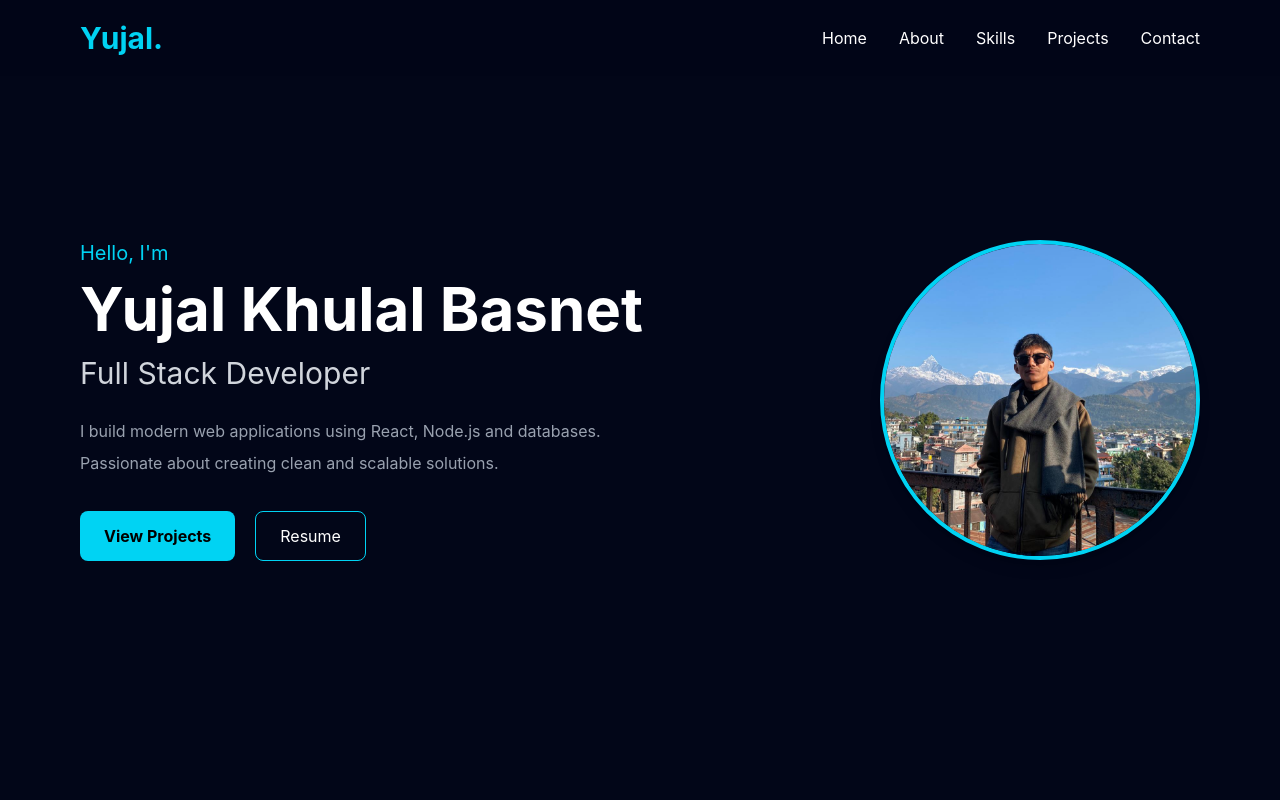
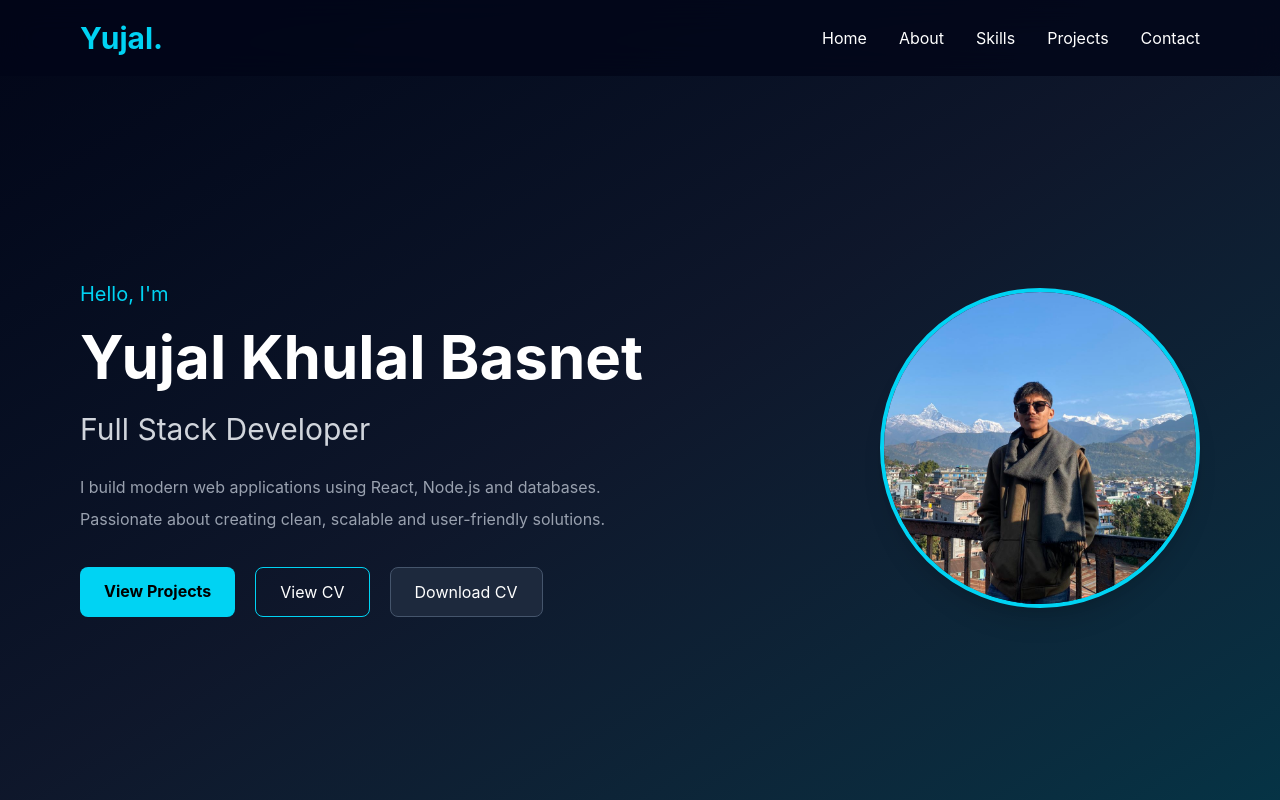
Before and after one commit to YujalBasnet/My-Portfolio, a React (Vite) app in the folder frontend/: page / in a window 1280 px wide. Shown: the top 800 px of the page. Built offline with nearby package versions, Linux system fonts and the light colour scheme.

Commit message:
Implementation Of CV view and CV download

```diff
--- a/frontend/src/components/Hero.jsx
+++ b/frontend/src/components/Hero.jsx
@@ -6,6 +6,7 @@ function Hero(){
 
 return(
 
+
 <section
 
 id="home"
@@ -13,11 +14,18 @@ id="home"
 className="
 min-h-screen
 flex
+flex-col
+md:flex-row
 items-center
 justify-between
+gap-10
 px-10
 md:px-20
-bg-slate-950
+pt-24
+bg-gradient-to-br
+from-slate-950
+via-slate-900
+to-cyan-950
 text-white
 "
 
@@ -27,11 +35,13 @@ text-white
 
 <motion.div
 
+
 initial={{opacity:0,x:-80}}
 
 animate={{opacity:1,x:0}}
 
 transition={{duration:1}}
+
 
 className="max-w-xl"
 
@@ -50,26 +60,40 @@ Hello, I'm
 </p>
 
 
+
+
 <h1 className="
-text-6xl
+text-5xl
+md:text-6xl
 font-bold
+leading-tight
 ">
 
+
 Yujal Khulal Basnet
+
 
 </h1>
 
 
 
+
+
 <h2 className="
-text-3xl
+text-2xl
+md:text-3xl
 mt-4
 text-gray-300
 ">
 
+
 Full Stack Developer
 
+
 </h2>
+
+
+
 
 
 
@@ -79,67 +103,181 @@ text-gray-400
 leading-8
 ">
 
+
 I build modern web applications using React,
-Node.js and databases. Passionate about
-creating clean and scalable solutions.
+Node.js and databases. Passionate about creating
+clean, scalable and user-friendly solutions.
+
 
 </p>
 
 
 
-<div className="mt-8 flex gap-5">
 
 
-<button
+
+
+<div className="
+mt-8
+flex
+flex-wrap
+gap-5
+">
+
+
+
+
+
+
+<a
+
+
+href="#projects"
+
 
 className="
+
 bg-cyan-400
+
 text-black
+
 px-6
+
 py-3
+
 rounded-lg
+
 font-bold
+
 hover:scale-105
+
 transition
+
 "
+
 
 >
 
+
 View Projects
 
-</button>
+
+</a>
 
 
 
-<button
+
+
+
+
+
+<a
+
+
+href="/Yujal_CV.pdf"
+
+
+target="_blank"
+
 
 className="
+
 border
+
 border-cyan-400
+
 px-6
+
 py-3
+
 rounded-lg
+
 hover:bg-cyan-400
+
 hover:text-black
+
 transition
+
 "
+
 
 >
 
-Resume
 
-</button>
+View CV
+
+
+</a>
+
+
+
+
+
+
+
+
+
+<a
+
+
+href="/Yujal_CV.pdf"
+
+
+download
+
+
+className="
+
+bg-slate-800
+
+border
+
+border-slate-600
+
+px-6
+
+py-3
+
+rounded-lg
+
+hover:border-cyan-400
+
+transition
+
+"
+
+
+>
+
+
+Download CV
+
+
+</a>
+
+
+
 
 
 
 </div>
 
 
+
+
+
 </motion.div>
 
 
 
+
+
+
+
+
+
 <motion.div
+
 
 initial={{opacity:0,scale:0.5}}
 
@@ -147,27 +285,50 @@ animate={{opacity:1,scale:1}}
 
 transition={{duration:1}}
 
+
 >
 
 
 <img
 
+
 src="/profile.jpg"
 
+
+alt="profile"
+
+
 className="
-w-80
-h-80
+
+w-72
+
+h-72
+
+md:w-80
+
+md:h-80
+
 rounded-full
+
 object-cover
+
 border-4
+
 border-cyan-400
-shadow-lg
+
+shadow-xl
+
 "
+
 
 />
 
 
 </motion.div>
+
+
+
+
 
 
 
```
